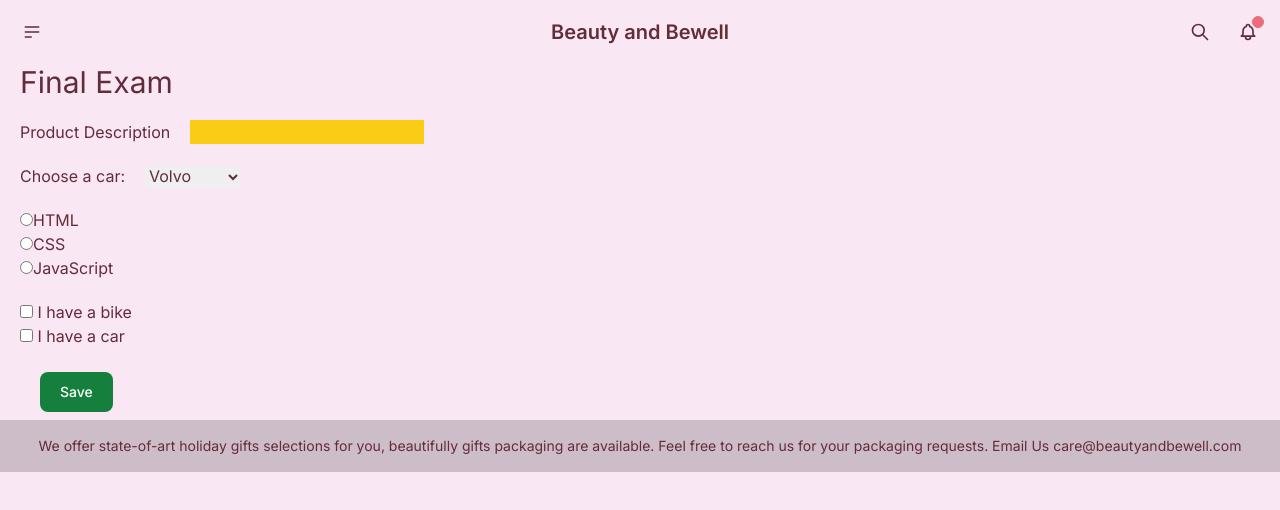
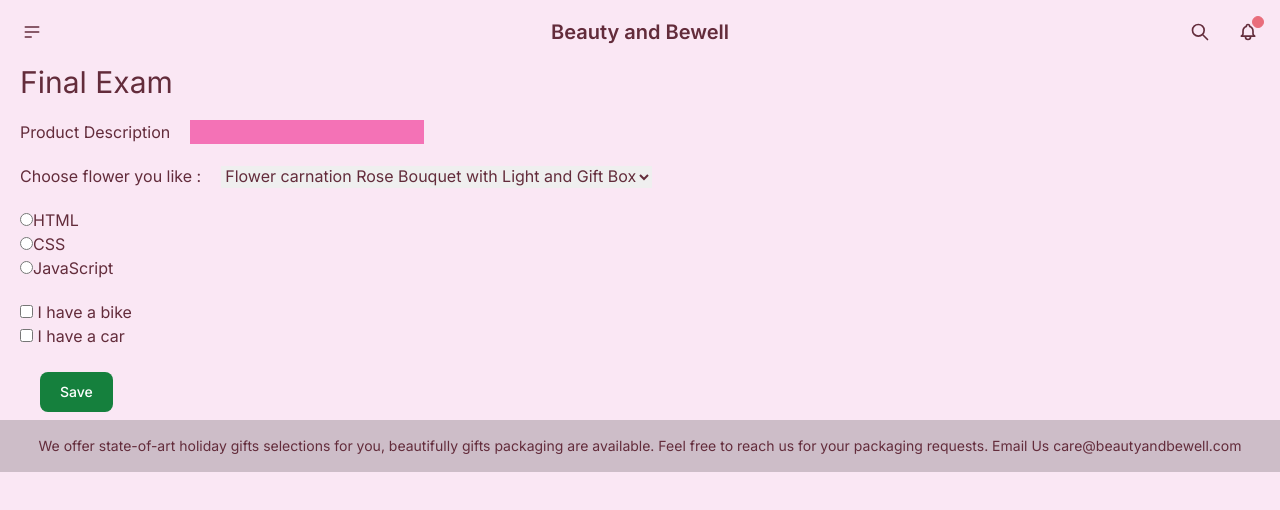
Before and after one commit to yingyang14/exam2, a Next.js app: page /final in a window 1280 px wide. Shown: the top 510 px of the page. Built offline with nearby package versions, Linux system fonts and the light colour scheme.

Commit message:
fix first

```diff
--- a/app/final/page.tsx
+++ b/app/final/page.tsx
@@ -4,14 +4,16 @@ export default function Page() {
     <h1 className="text-3xl ml-5">Final Exam</h1>
     <form>
       <label htmlFor="product" className="ml-5">Product Description</label>
-      <input type="text" name="product" id="product" className="m-5 text-black bg-yellow-400"/>
+      <input type="text" name="product" id="product" className="m-5 text-black bg-pink-400"/>
       <br />
-      <label htmlFor="cars" className="mx-5">Choose a car:</label>
-      <select name="cars" id="cars">
-      <option value="volvo">Volvo</option>
-      <option value="saab">Saab</option>
-      <option value="mercedes">Mercedes</option>
-      <option value="audi">Audi</option>
+      <label htmlFor="flowers" className="mx-5">Choose flower you like :</label>
+      <select name="flowers" id="flowers">
+      <option value="Flower carnation Rose Bouquet with Light and Gift Box">Flower carnation Rose Bouquet with Light and Gift Box</option>
+      <option value="Eternal Flower Rose with Transparent Acrylic Gift Box">Eternal Flower Rose with Transparent Acrylic Gift Box</option>
+      <option value="Floral Rose Unicorn Delight Box">Floral Rose Unicorn Delight Box</option>
+      <option value="Floral Rose Bunny Delight Box">Floral Rose Bunny Delight Box</option>
+      <option value="External Flower Bucket rose Bouquet Gift Box">External Flower Bucket rose Bouquet Gift Box</option>
+      <option value="The Gift Shop Gift Cards">The Gift Shop Gift Cards</option>
       </select>
 
       <br />
```
